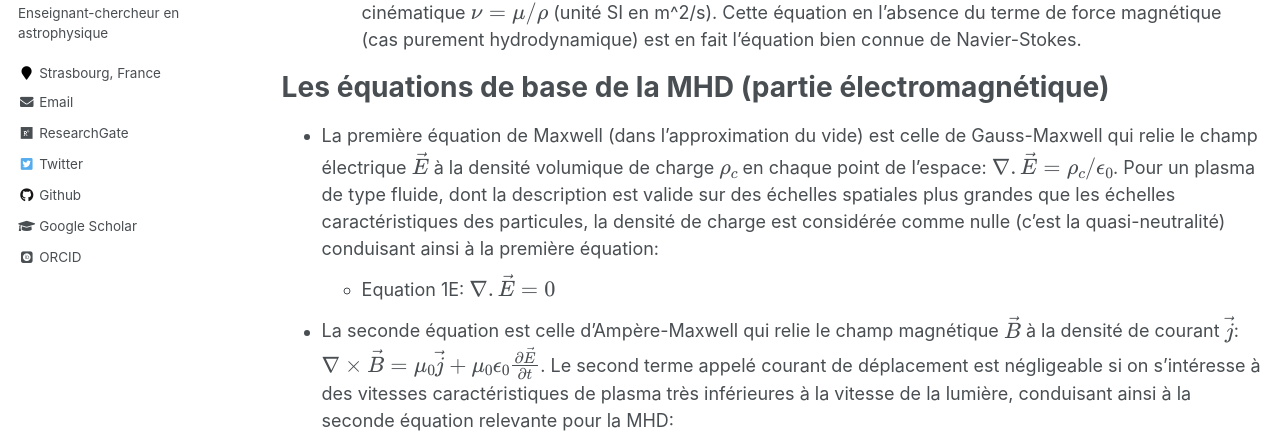
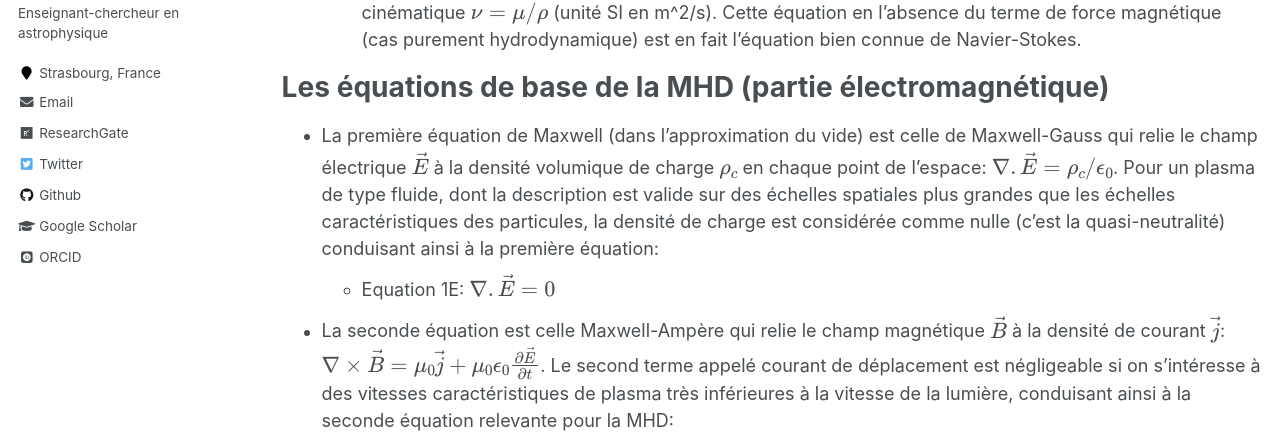
Before and after one commit to hubertbaty/hubertbaty.github.io, a Jekyll site: the page built from _pages/MHD.md, in a window 1280 px wide and 900 px high, scrolled down 1602 px. Shown: the part 209-642 px from the top of the window. Built offline with Jekyll 4.4.1, drawn with Linux system fonts in a browser that asks for light colours; some web fonts are replaced; formulas are drawn with MathJax 3.

Commit message:
Update MHD.md

```diff
--- a/_pages/MHD.md
+++ b/_pages/MHD.md
@@ -34,8 +34,8 @@ pour le flux associé, et les termes sources qui sont toutes les densités de fo
 
 Les équations de base de la MHD (partie électromagnétique)
 ======
-* La première équation de Maxwell (dans l'approximation du vide) est celle de Gauss-Maxwell qui relie le champ électrique $\vec E$ à la densité volumique de charge $\rho_c$ en chaque point de l'espace: $\nabla . \vec E = \rho_c/\epsilon_0$. Pour un plasma de type fluide, dont la description est valide sur des échelles spatiales plus grandes que les échelles caractéristiques des particules, la densité de charge est considérée comme nulle (c'est la quasi-neutralité) conduisant ainsi à la première équation:
+* La première équation de Maxwell (dans l'approximation du vide) est celle de Maxwell-Gauss qui relie le champ électrique $\vec E$ à la densité volumique de charge $\rho_c$ en chaque point de l'espace: $\nabla . \vec E = \rho_c/\epsilon_0$. Pour un plasma de type fluide, dont la description est valide sur des échelles spatiales plus grandes que les échelles caractéristiques des particules, la densité de charge est considérée comme nulle (c'est la quasi-neutralité) conduisant ainsi à la première équation:
   * Equation 1E: $\nabla . \vec E = 0$
 
-* La seconde équation est celle d'Ampère-Maxwell qui relie le champ magnétique $\vec B$ à la densité de courant $\vec j$: $\nabla \times \vec B = \mu_0 \vec j + \mu_0 \epsilon_0 \frac {\partial \vec E} {\partial t}$. Le second terme appelé courant de déplacement est négligeable si on s'intéresse à des vitesses caractéristiques de plasma très inférieures à la vitesse de la lumière, conduisant ainsi à la seconde équation relevante pour la MHD:
+* La seconde équation est celle Maxwell-Ampère qui relie le champ magnétique $\vec B$ à la densité de courant $\vec j$: $\nabla \times \vec B = \mu_0 \vec j + \mu_0 \epsilon_0 \frac {\partial \vec E} {\partial t}$. Le second terme appelé courant de déplacement est négligeable si on s'intéresse à des vitesses caractéristiques de plasma très inférieures à la vitesse de la lumière, conduisant ainsi à la seconde équation relevante pour la MHD:
   * Equation 2E: $\nabla \times \vec B = \mu_0 \vec j$
```
